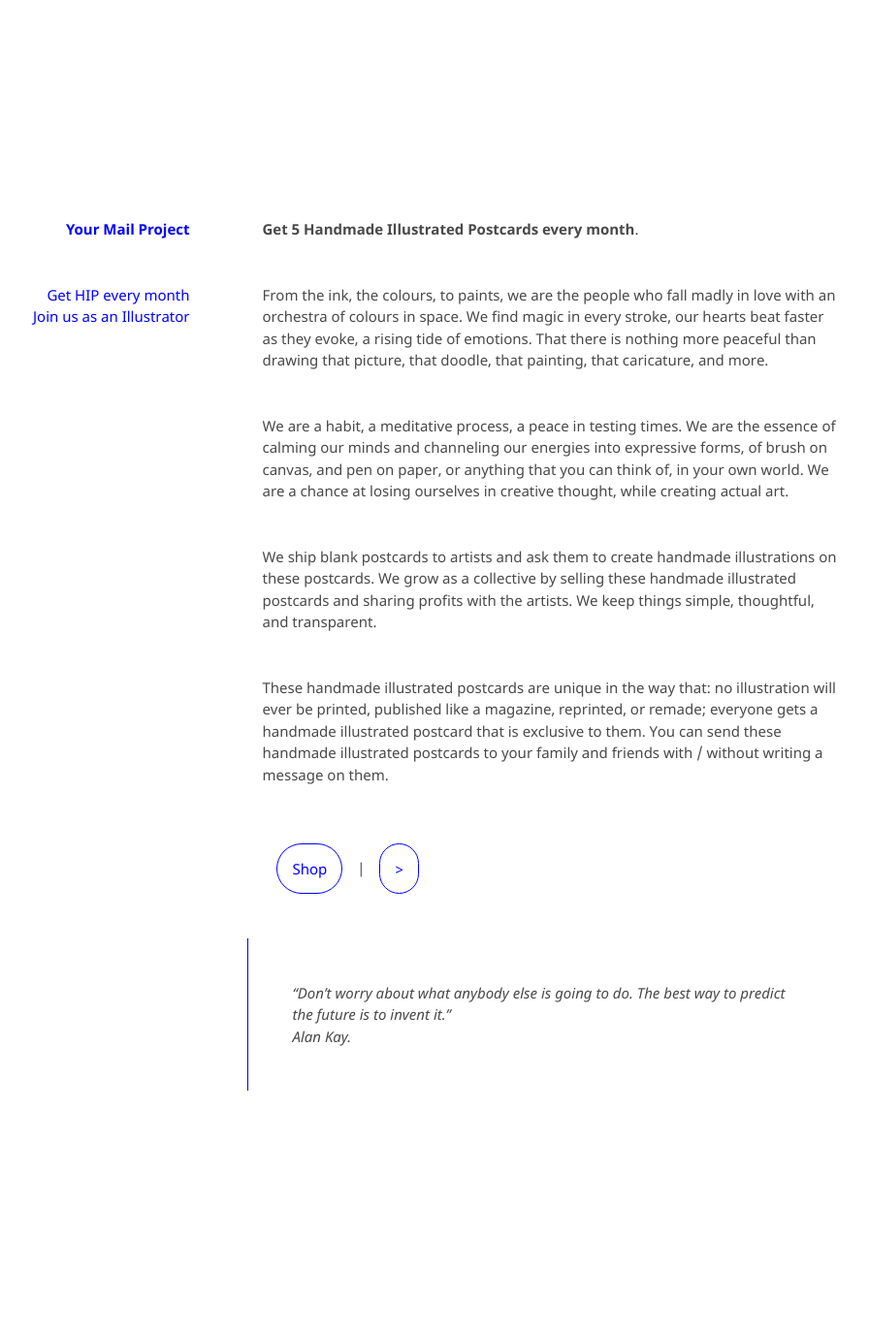
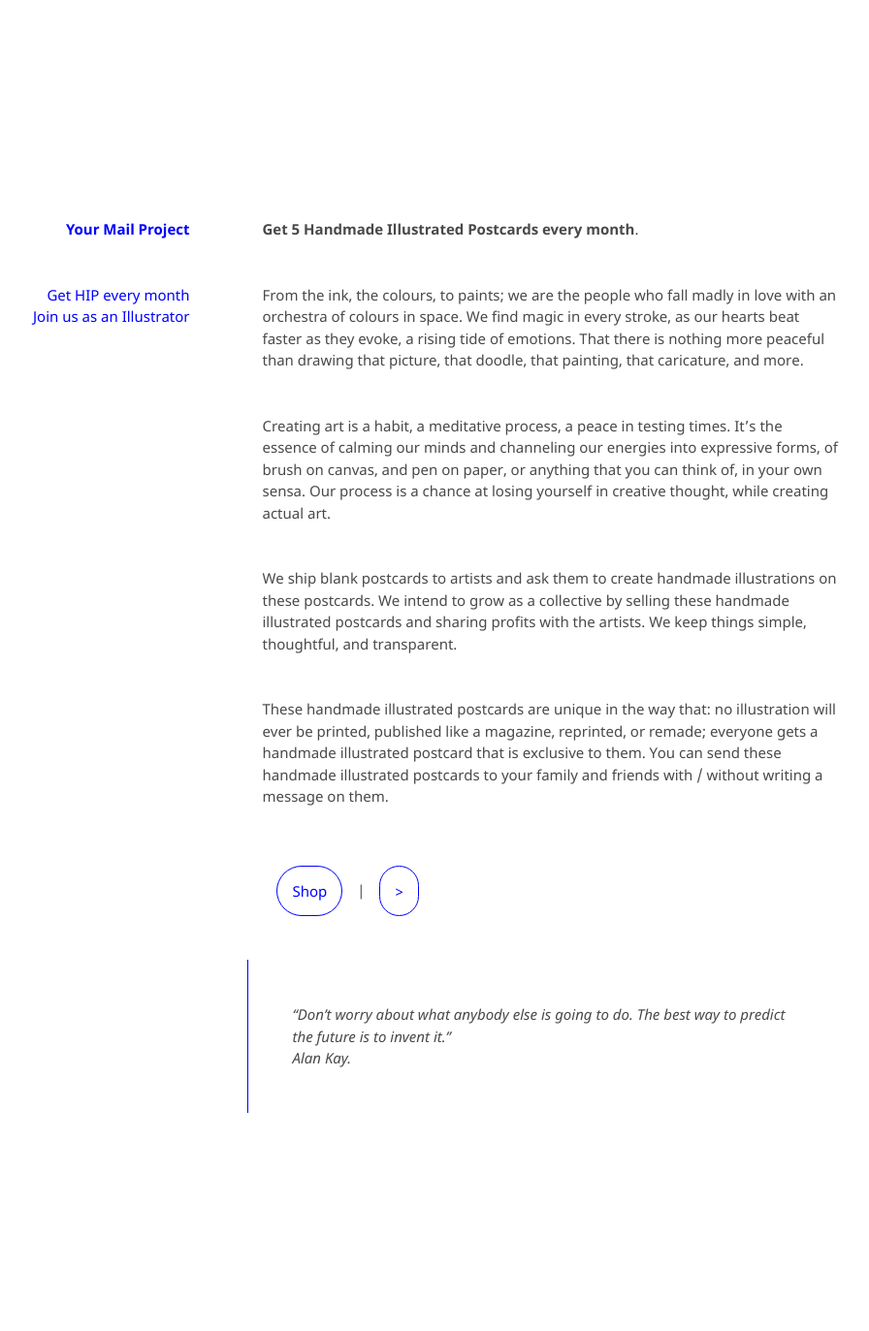
Before and after one commit to kvshvlin/yourmailproject, a Jekyll site: the page built from getpostcards.md, in a window 1280 px wide. Shown: the whole page at 97% size, without its empty margins (191-1087 px from the left). Built offline with Jekyll 4.4.1, drawn with Linux system fonts in a browser that asks for light colours; our own code applies the rules of GitHub Pages for plain Markdown files; before the commit the page ends 1350 px from its top, so only the background shows below that.

Commit message:
Update getpostcards.md

```diff
--- a/getpostcards.md
+++ b/getpostcards.md
@@ -1,10 +1,10 @@
 **Get 5 Handmade Illustrated Postcards every month**.
 
-From the ink, the colours, to paints, we are the people who fall madly in love with an orchestra of colours in space. We find magic in every stroke, our hearts beat faster as they evoke, a rising tide of emotions. That there is nothing more peaceful than drawing that picture, that doodle, that painting, that caricature, and more.
+From the ink, the colours, to paints; we are the people who fall madly in love with an orchestra of colours in space. We find magic in every stroke, as our hearts beat faster as they evoke, a rising tide of emotions. That there is nothing more peaceful than drawing that picture, that doodle, that painting, that caricature, and more.
 
-We are a habit, a meditative process, a peace in testing times. We are the essence of calming our minds and channeling our energies into expressive forms, of brush on canvas, and pen on paper, or anything that you can think of, in your own world. We are a chance at losing ourselves in creative thought, while creating actual art.
+Creating art is a habit, a meditative process, a peace in testing times. It's the essence of calming our minds and channeling our energies into expressive forms, of brush on canvas, and pen on paper, or anything that you can think of, in your own sensa. Our process is a chance at losing yourself in creative thought, while creating actual art.
 
-We ship blank postcards to artists and ask them to create handmade illustrations on these postcards. We grow as a collective by selling these handmade illustrated postcards and sharing profits with the artists. We keep things simple, thoughtful, and transparent.
+We ship blank postcards to artists and ask them to create handmade illustrations on these postcards. We intend to grow as a collective by selling these handmade illustrated postcards and sharing profits with the artists. We keep things simple, thoughtful, and transparent.
 
 These handmade illustrated postcards are unique in the way that: no illustration will ever be printed, published like a magazine, reprinted, or remade; everyone gets a handmade illustrated postcard that is exclusive to them. You can send these handmade illustrated postcards to your family and friends with / without writing a message on them.
 
```
